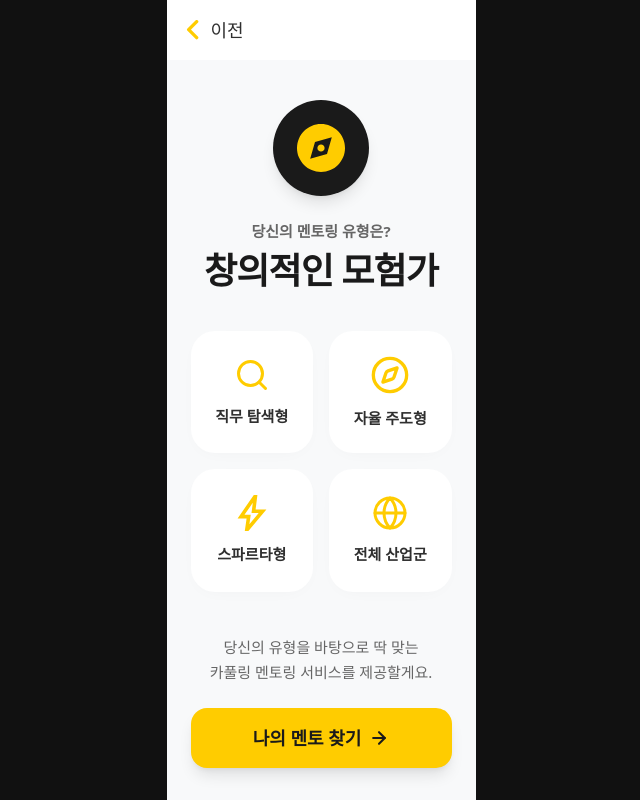
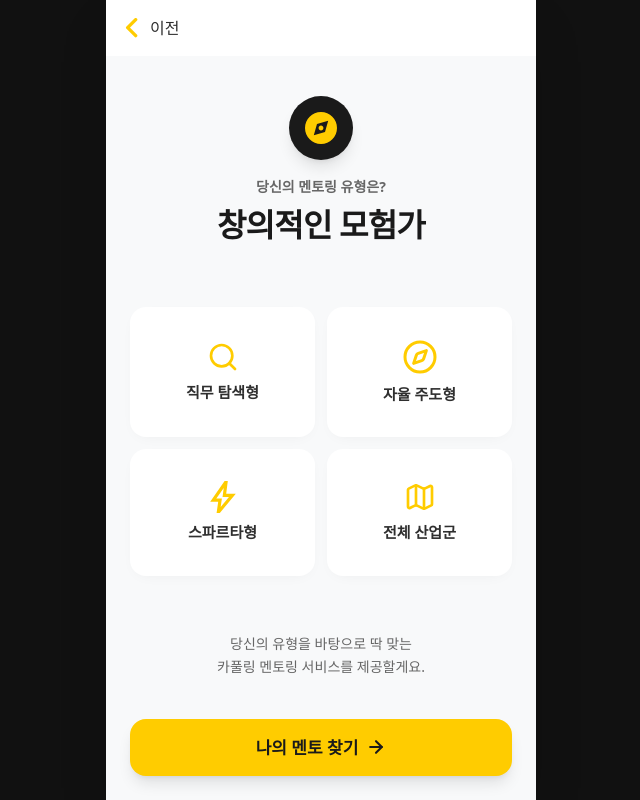
Before and after one commit to capstone-ap/carpoolink-backend, a Next.js app in the folder apps/demo-web/: page /survey/result in a window 1280 px wide. Shown: the whole page, without its empty margins (319-959 px from the left). Built offline with nearby package versions, Linux system fonts and the light colour scheme; a web font is replaced by a local one.

Commit message:
feat(front): 사전 설문 로딩 화면 그리기 및 전체 레이아웃 수정

```diff
--- a/apps/demo-web/app/layout.tsx
+++ b/apps/demo-web/app/layout.tsx
@@ -13,8 +13,8 @@ const geistMono = Geist_Mono({
 });
 
 export const metadata: Metadata = {
-  title: "Create Next App",
-  description: "Generated by create next app",
+  title: "Carpoolink Online",
+  description: "멘토링 서비스 플랫폼 카풀링 온라인 서비스",
 };
 
 export default function RootLayout({
@@ -23,11 +23,24 @@ export default function RootLayout({
   children: React.ReactNode;
 }>) {
   return (
-    <html
-      lang="en"
-      className={`${geistSans.variable} ${geistMono.variable} h-full antialiased`}
-    >
-      <body className="min-h-full flex flex-col">{children}</body>
+    <html lang="ko">
+      {/* 1. 배경 설정 */}
+        <body className="bg-[#111111] flex justify-center items-center min-h-screen antialiased overflow-hidden">
+
+          {/* 2. min-h-screen 대신 h-[100dvh]를 사용하여 높이를 브라우저 화면에 완벽히 고정합니다. */}
+          <div className="w-[430px] h-[100dvh] bg-[#F8F9FA] relative shadow-2xl overflow-hidden flex flex-col">
+            {children}
+          </div>
+
+        </body>
     </html>
   );
+  // return (
+  //   <html
+  //     lang="en"
+  //     className={`${geistSans.variable} ${geistMono.variable} h-full antialiased`}
+  //   >
+  //     <body className="min-h-full flex flex-col">{children}</body>
+  //   </html>
+  // );
 }
--- a/apps/demo-web/app/survey/page.tsx
+++ b/apps/demo-web/app/survey/page.tsx
@@ -4,7 +4,7 @@ import { ChevronLeft, BrainCircuit, Gauge, Waypoints, ArrowRight } from "lucide-
 export default function SurveyIntroPage() {
   return (
     // 배경색은 옅은 회색(#F8F9FA)으로 깔아줍니다.
-    <main className="flex flex-col min-h-screen bg-[#F8F9FA] mx-auto max-w-md relative font-sans">
+    <main className="flex flex-col w-full h-full bg-[#F8F9FA] relative font-sans">
 
       {/* 상단 네비게이션 (하얀색 바탕 박스) */}
       <header className="w-full bg-white px-4 py-4 flex items-center">
@@ -24,7 +24,7 @@ export default function SurveyIntroPage() {
 
           {/* 노란색 메인 박스 */}
           <div className="absolute inset-8 bg-[#FFCC00] rounded-[24px] shadow-md transform -rotate-6 flex items-center justify-center ">
-            <img src="/icons/brain.svg" alt="멘토링 설문 아이콘" className="w-16 h-16 text-[#1A1A1A]" />
+            <img src="/icons/brain.svg" alt="멘토링 설문 아이콘" className="w-16 h-16 transform rotate-12 text-[#1A1A1A]" />
           </div>
 
           {/* 우측 상단 검은색 미니 박스 */}
@@ -57,7 +57,7 @@ export default function SurveyIntroPage() {
             <div className="w-2 h-full bg-[#FFCC00] rounded-full"></div>
           </div>
 
-          <span className="text-xs font-medium tracking-widest text-gray-500 mb-6">
+          <span className="text-xs font-medium tracking-widest text-gray-500 mb-10">
             READY TO START
           </span>
 
--- a/apps/demo-web/app/survey/result/page.tsx
+++ b/apps/demo-web/app/survey/result/page.tsx
@@ -1,81 +1,66 @@
 import Link from "next/link";
-import { ChevronLeft, Compass, Search, PersonStanding, Zap, Map, ArrowRight, Globe } from "lucide-react";
+import { ChevronLeft, Compass, Search, PersonStanding, Zap, Map, ArrowRight } from "lucide-react";
 
 export default function SurveyResultPage() {
-  // 💡 향후 개발 팁:
-  // 실제 연동 시에는 상태 관리 도구(Zustand)에 저장된 사용자의 1~4번 응답을 조합하여
-  // 16개의 결과 객체(Title, Icon, Description 등) 중 하나를 불러와 렌더링하게 됩니다.
+  return (
+    // layout.tsx에서 이미 크기를 잡았으므로, 여기서는 w-full h-full로 부모 틀에 꽉 채웁니다.
+    <main className="flex flex-col w-full h-full bg-[#F8F9FA] relative font-sans">
 
-  return (
-    <main className="flex flex-col min-h-screen bg-[#F8F9FA] mx-auto max-w-md relative font-sans">
-
-      {/* 상단 네비게이션 */}
-      <header className="w-full bg-white px-4 py-4 flex items-center">
-        {/* 이전 단계로 돌아가기 (선택지를 다시 고르고 싶을 때) */}
+      {/* 상단 네비게이션 (높이 고정: shrink-0) */}
+      <header className="w-full bg-white px-4 py-4 flex items-center shrink-0">
         <Link href="/survey/step4" className="inline-flex items-center hover:opacity-80 transition-opacity">
-          <img src="/icons/arrow.svg" alt="화살표 아이콘" className="w-5 h-5 mr-2 text-[#FFCC00]"/>
-          <span className="text-[#2F2F2F] font-medium text-lg">이전</span>
+          <img src="/icons/arrow.svg" alt="화살표 아이콘" className="w-5 h-5 mr-2 text-[#FFCC00]" />
+          <span className="text-[#2F2F2F] font-medium text-[16px]">이전</span>
         </Link>
       </header>
 
-      {/* 본문 컨텐츠 영역 */}
-      <div className="flex flex-col flex-1 px-6 pt-10 pb-8 items-center">
+      {/* 본문 컨텐츠 영역: justify-between으로 위, 중간, 아래를 화면에 맞게 쫙 펼쳐줍니다. */}
+      <div className="flex flex-col flex-1 px-6 pt-10 pb-6 overflow-hidden justify-start">
 
-        {/* 최상단 메인 심볼 (검은 원 안의 노란색 나침반) */}
-        <div className="w-24 h-24 bg-[#1A1A1A] rounded-full flex items-center justify-center shadow-lg mb-6">
-          <img src="/icons/compass.svg" alt="창의적인 모험가" className="w-12 h-12 text-[#FFCC00]" />
+        {/* [상단 영역] 심볼 및 타이틀 */}
+        <div className="flex flex-col items-center shrink-0">
+          <div className="w-16 h-16 bg-[#1A1A1A] rounded-full flex items-center justify-center shadow-lg mb-4">
+            <img src="/icons/compass.svg" alt="나침반 아이콘" className="w-8 h-8 text-[#FFCC00]" />
+          </div>
+          <span className="text-[14px] font-semibold text-[#666666] mb-1">
+            당신의 멘토링 유형은?
+          </span>
+          <h1 className="text-[32px] font-extrabold text-[#1A1A1A] tracking-tight">
+            창의적인 모험가
+          </h1>
         </div>
 
-        {/* 결과 타이틀 */}
-        <span className="text-[15px] font-semibold text-[#666666] mb-2">
-          당신의 멘토링 유형은?
-        </span>
-        <h1 className="text-4xl font-extrabold text-[#1A1A1A] tracking-tight mb-10">
-          창의적인 모험가
-        </h1>
-
-        {/* 선택한 4가지 특성을 보여주는 2x2 그리드 */}
-        <div className="w-full grid grid-cols-2 gap-4 mb-10">
-
-          {/* 특성 1 */}
-          <div className="bg-white rounded-[24px] p-6 flex flex-col items-center justify-center shadow-[0_4px_20px_-10px_rgba(0,0,0,0.06)] aspect-square">
-            <Search className="w-9 h-9 text-[#FFCC00] mb-3" strokeWidth={2} />
+        {/* [중단 영역] 2x2 그리드 카드 (세로 길이를 줄이고 반응형으로 설정) */}
+        <div className="w-full grid grid-cols-2 gap-3 my-auto shrink-0">
+          <div className="bg-white rounded-2xl py-8 flex flex-col items-center justify-center shadow-[0_4px_16px_-8px_rgba(0,0,0,0.08)]">
+            <Search className="w-8 h-8 text-[#FFCC00] mb-2" strokeWidth={2} />
             <span className="text-[15px] font-bold text-[#2F2F2F]">직무 탐색형</span>
           </div>
-
-          {/* 특성 2 */}
-          <div className="bg-white rounded-[24px] p-6 flex flex-col items-center justify-center shadow-[0_4px_20px_-10px_rgba(0,0,0,0.06)] aspect-square">
-            <Compass className="w-10 h-10 text-[#FFCC00] mb-3" strokeWidth={2} />
+          <div className="bg-white rounded-2xl py-8 flex flex-col items-center justify-center shadow-[0_4px_16px_-8px_rgba(0,0,0,0.08)]">
+            <Compass className="w-9 h-9 text-[#FFCC00] mb-2" strokeWidth={2} />
             <span className="text-[15px] font-bold text-[#2F2F2F]">자율 주도형</span>
           </div>
-
-          {/* 특성 3 */}
-          <div className="bg-white rounded-[24px] p-6 flex flex-col items-center justify-center shadow-[0_4px_20px_-10px_rgba(0,0,0,0.06)] aspect-square">
-            <img src="/icons/zap.svg" className="w-9 h-9 text-[#FFCC00] mb-3" />
+          <div className="bg-white rounded-2xl py-8 flex flex-col items-center justify-center shadow-[0_4px_16px_-8px_rgba(0,0,0,0.08)]">
+            <img src="/icons/zap.svg" alt="번개 아이콘" className="w-8 h-8 text-[#FFCC00] mb-2"/>
             <span className="text-[15px] font-bold text-[#2F2F2F]">스파르타형</span>
           </div>
-
-          {/* 특성 4 */}
-          <div className="bg-white rounded-[24px] p-6 flex flex-col items-center justify-center shadow-[0_4px_20px_-10px_rgba(0,0,0,0.06)] aspect-square">
-            <Globe className="w-9 h-9 text-[#FFCC00] mb-3" strokeWidth={2} />
+          <div className="bg-white rounded-2xl py-8 flex flex-col items-center justify-center shadow-[0_4px_16px_-8px_rgba(0,0,0,0.08)]">
+            <Map className="w-8 h-8 text-[#FFCC00] mb-2" strokeWidth={2} />
             <span className="text-[15px] font-bold text-[#2F2F2F]">전체 산업군</span>
           </div>
-
         </div>
 
-        {/* 하단 설명 텍스트 (버튼 위로 밀어내기 위해 mt-auto 사용) */}
-        <div className="mt-auto text-center mb-6">
-          <p className="text-[#666666] text-[15px] leading-relaxed break-keep">
+        {/* [하단 영역] 설명 및 버튼 */}
+        <div className="w-full flex flex-col items-center shrink-0">
+          <p className="text-[#666666] font-medium text-[14px] text-center leading-relaxed break-keep mb-10">
             당신의 유형을 바탕으로 딱 맞는<br />
             카풀링 멘토링 서비스를 제공할게요.
           </p>
+          <Link href="/" className="w-full bg-[#FFCC00] text-[#1A1A1A] font-semibold text-[17px] py-4 rounded-2xl flex items-center justify-center shadow-lg hover:bg-[#E6B800] active:scale-[0.98] transition-all">
+            나의 멘토 찾기
+            <ArrowRight className="w-5 h-5 ml-2" strokeWidth={2.5} />
+          </Link>
         </div>
-
-        {/* 멘토 찾기(메인으로 이동) 버튼 */}
-        <Link href="/" className="w-full bg-[#FFCC00] text-[#1A1A1A] font-semibold text-lg py-4 rounded-2xl flex items-center justify-center shadow-lg hover:bg-[#E6B800] active:scale-[0.98] transition-all">
-          나의 멘토 찾기
-          <ArrowRight className="w-5 h-5 ml-2" strokeWidth={2.5} />
-        </Link>
 
       </div>
     </main>
```
Also changed, not shown: apps/demo-web/app/survey/loading/page.tsx (added, +44 -0 lines), apps/demo-web/app/survey/step1/page.tsx (+6 -11 lines), apps/demo-web/app/survey/step2/page.tsx (+4 -8 lines), apps/demo-web/app/survey/step3/page.tsx (+3 -6 lines), apps/demo-web/app/survey/step4/page.tsx (+10 -14 lines).
